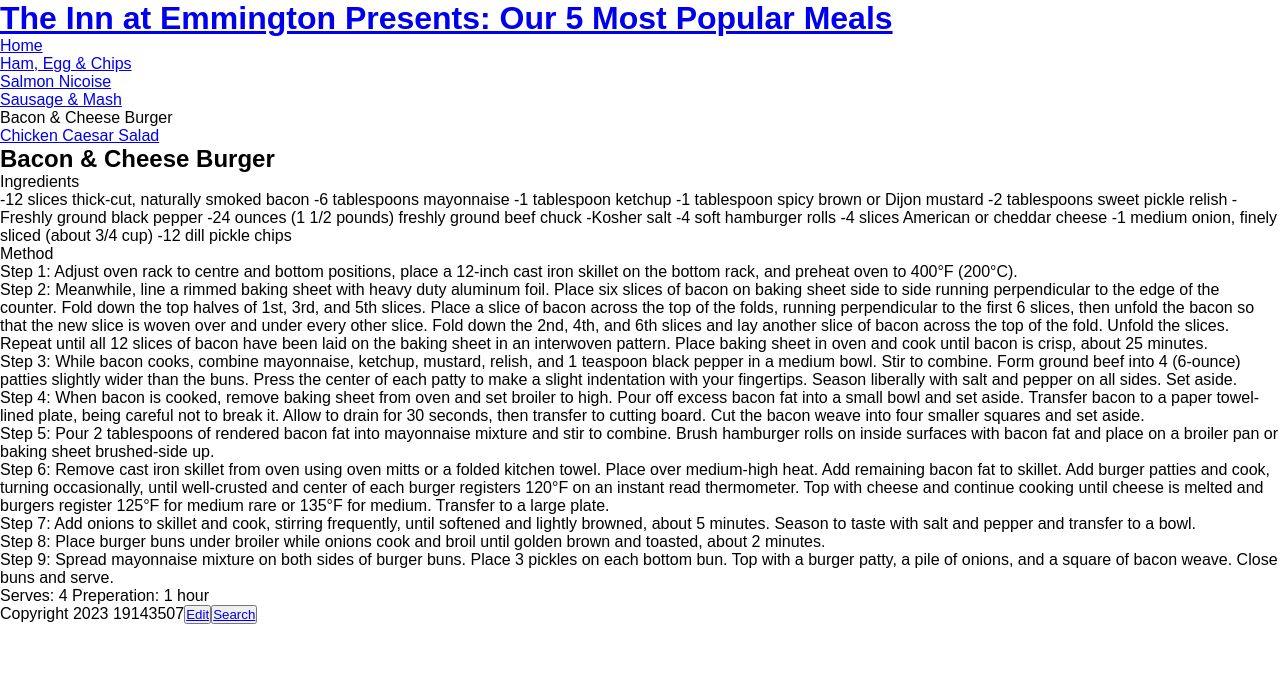
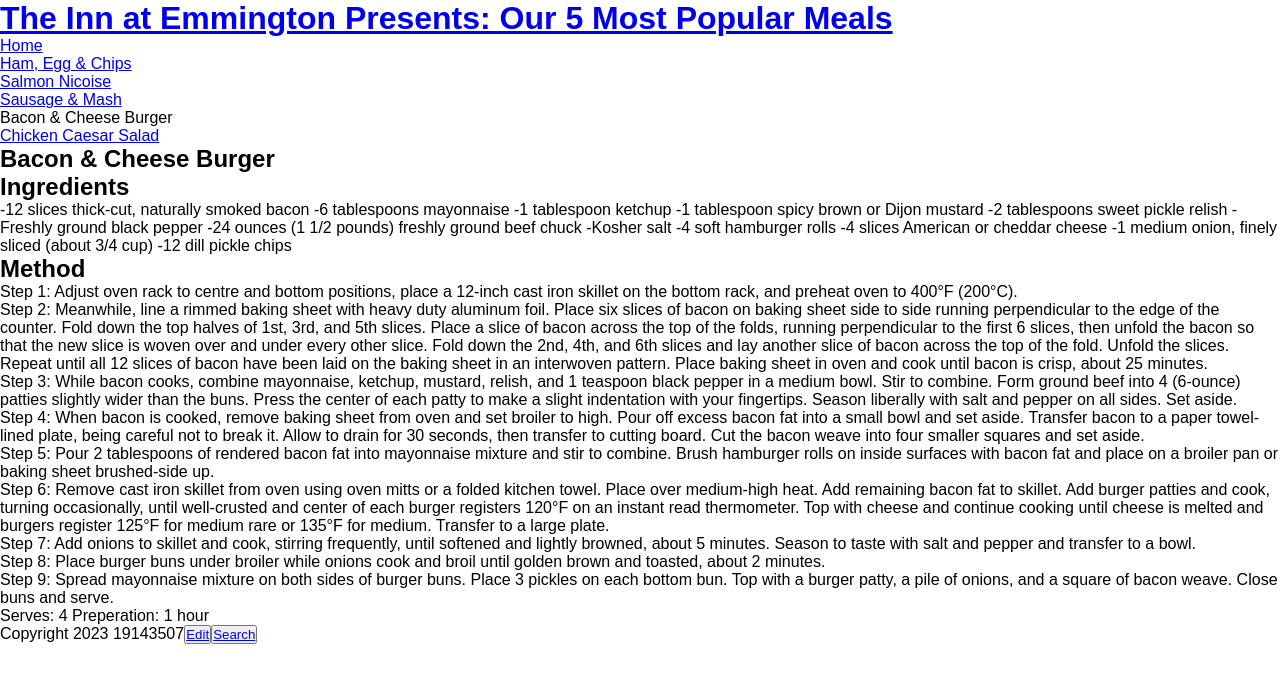
Before and after one commit to 19143507/inn-at-emmington, a Jekyll site: the page built from _recipes/bacon-cheese-burger.md, in a window 1280 px wide. Shown: the top 683 px of the page. Built offline with Jekyll 4.4.1, drawn with Linux system fonts in a browser that asks for light colours.

```diff
--- a/_recipes/bacon-cheese-burger.md
+++ b/_recipes/bacon-cheese-burger.md
@@ -4,8 +4,7 @@ date: 2023-01-31T15:22:52.776Z
 order: 4
 layout: recipe
 ---
-
-I﻿ngredients
+## I﻿ngredients
 
 \-12 slices thick-cut, naturally smoked bacon
 -6 tablespoons mayonnaise
@@ -20,7 +19,7 @@ I﻿ngredients
 -1 medium onion, finely sliced (about 3/4 cup)
 -12 dill pickle chips
 
-Method
+## Method
 
 Step 1:
 Adjust oven rack to centre and bottom positions, place a 12-inch cast iron skillet on the bottom rack, and preheat oven to 400°F (200°C).
```
